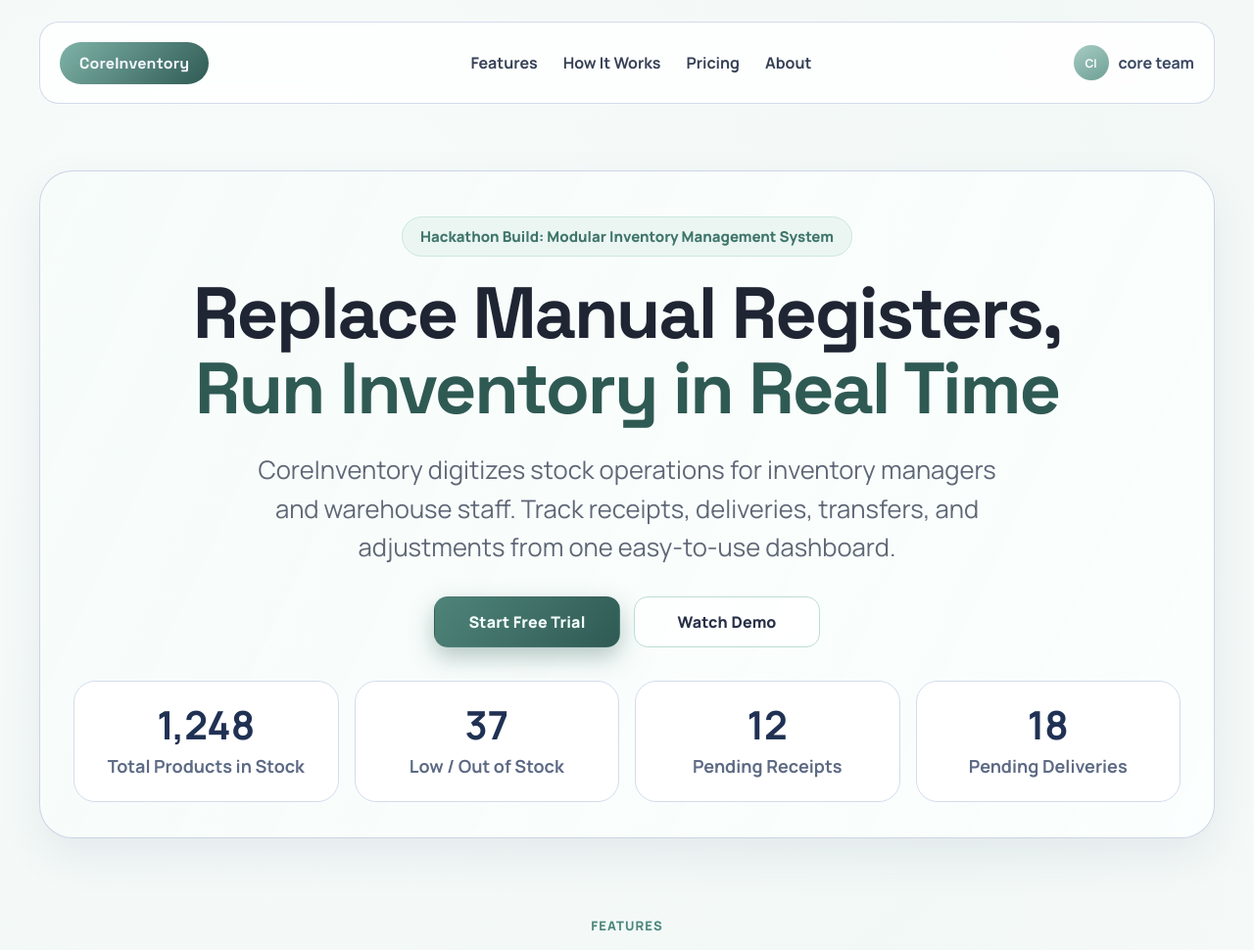
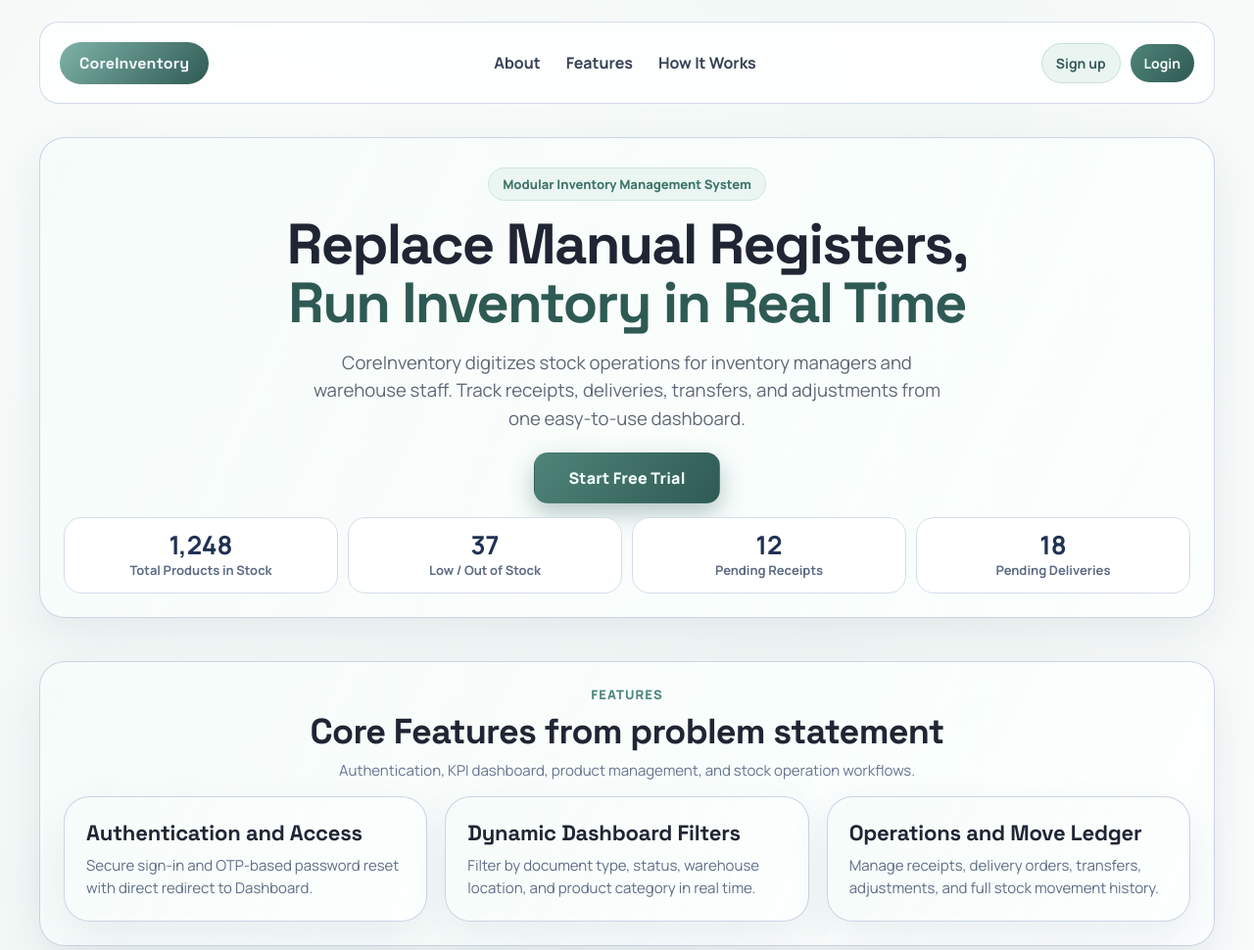
Before and after one commit to priyanshi3344/corelnventory, a plain HTML site: page client/index.html in a window 1280 px wide. Shown: the top 970 px of the page at 98% size. Drawn offline with Linux system fonts and the light colour scheme.

Commit message:
landing page ui changes

```diff
--- a/client/index.html
+++ b/client/index.html
@@ -13,21 +13,21 @@
 <header class="ci-topbar">
 	<a class="ci-logo" href="index.html">CoreInventory</a>
 	<nav class="ci-nav">
+		<a href="#about">About</a>
 		<a href="#features">Features</a>
 		<a href="#workflows">How It Works</a>
-		<a href="#pricing">Pricing</a>
-		<a href="#about">About</a>
+
 	</nav>
-	<div class="ci-user-block">
-		<span class="ci-avatar">CI</span>
-		<span>core team</span>
+	<div class="ci-auth-links">
+		<a class="ci-auth-signup" href="login.html">Sign up</a>
+		<a class="ci-auth-login" href="login.html">Login</a>
 	</div>
 </header>
 
 <main>
 	<section class="ci-hero" id="about">
 		<div class="ci-hero-inner">
-			<p class="ci-badge">Hackathon Build: Modular Inventory Management System</p>
+			<p class="ci-badge">Modular Inventory Management System</p>
 			<h1>Replace Manual Registers,<br><span>Run Inventory in Real Time</span></h1>
 			<p class="ci-subtext">
 				CoreInventory digitizes stock operations for inventory managers and warehouse staff.
@@ -35,7 +35,6 @@
 			</p>
 			<div class="ci-cta-row">
 				<a href="login.html" class="ci-btn ci-btn-primary">Start Free Trial</a>
-				<a href="dashboard.html" class="ci-btn ci-btn-ghost">Watch Demo</a>
 			</div>
 			<div class="ci-stats">
 				<article class="ci-stat-card">
@@ -59,6 +58,7 @@
 	</section>
 
 	<section class="ci-features" id="features">
+		<div class="ci-section-box">
 			<div class="ci-section-head">
 				<p>Features</p>
 				<h2>Core Features from problem statement</h2>
@@ -78,14 +78,16 @@
 					<p>Manage receipts, delivery orders, transfers, adjustments, and full stock movement history.</p>
 				</article>
 			</div>
+		</div>
 	</section>
 
 	<section class="ci-pricing" id="pricing">
+		<div class="ci-section-box">
 			<div class="ci-section-head">
 				<p>Workflows</p>
 				<h2>How stock flows in CoreInventory</h2>
 			</div>
-		<div class="ci-price-grid" id="workflows">
+			<div class="ci-price-grid" id="workflows" style="scroll-margin-top:110px">
 				<article class="ci-plan">
 					<h3>Receive</h3>
 					<p class="ci-plan-price">Step 1</p>
@@ -104,6 +106,7 @@
 					<p>Adjust mismatched stock and capture complete audit trail for warehouse control.</p>
 					<a href="reports.html" class="ci-btn ci-btn-ghost">Open Insights</a>
 				</article>
+			</div>
 		</div>
 	</section>
 </main>
--- a/client/style.css
+++ b/client/style.css
@@ -152,27 +152,39 @@ body.landing-page{
 	color:var(--ci-primary);
 }
 
-.ci-user-block{
+.ci-auth-links{
 	display:flex;
 	align-items:center;
 	gap:10px;
-	color:#394761;
 	font-weight:700;
 }
 
-.ci-avatar{
-	width:36px;
-	height:36px;
-	border-radius:50%;
-	display:grid;
-	place-items:center;
-	color:#fff;
-	font-size:12px;
-	background:linear-gradient(150deg, #a7ccc4, #6e9f95);
+.ci-auth-signup,
+.ci-auth-login{
+	text-decoration:none;
+	padding:10px 14px;
+	border-radius:999px;
+	font-size:14px;
+}
+
+.ci-auth-signup{
+	color:#37595b;
+	background:#eaf5f2;
+	border:1px solid #c9dfd9;
+}
+
+.ci-auth-login{
+	color:#f5fbf9;
+	background:linear-gradient(130deg, #4f8479, #2f5a54);
+}
+
+.ci-auth-signup:hover,
+.ci-auth-login:hover{
+	filter:brightness(0.97);
 }
 
 .ci-hero{
-	padding:68px 0 24px;
+	padding:34px 0 16px;
 }
 
 .ci-hero-inner,
@@ -186,8 +198,8 @@ body.landing-page{
 
 .ci-hero-inner{
 	border:1px solid rgba(173, 186, 214, 0.6);
-	border-radius:34px;
-	padding:46px 34px 36px;
+	border-radius:26px;
+	padding:30px 24px 24px;
 	text-align:center;
 	background:linear-gradient(115deg, rgba(246, 252, 250, 0.96), rgba(251, 255, 254, 0.9));
 	box-shadow:0 18px 45px rgba(36, 56, 92, 0.08);
@@ -195,21 +207,21 @@ body.landing-page{
 }
 
 .ci-badge{
-	margin:0 auto 20px;
+	margin:0 auto 14px;
 	width:fit-content;
 	border:1px solid #cde6df;
 	background:#ebf6f2;
 	color:#3f756b;
 	border-radius:999px;
-	padding:9px 18px;
-	font-size:15px;
+	padding:7px 14px;
+	font-size:13px;
 	font-weight:800;
 }
 
 .ci-hero h1{
 	margin:0;
 	font-family:"Space Grotesk", "Segoe UI", sans-serif;
-	font-size:clamp(38px, 6.7vw, 74px);
+	font-size:clamp(30px, 5vw, 58px);
 	line-height:1.04;
 	letter-spacing:-0.03em;
 }
@@ -219,15 +231,15 @@ body.landing-page{
 }
 
 .ci-subtext{
-	max-width:760px;
-	margin:24px auto 0;
+	max-width:660px;
+	margin:16px auto 0;
 	color:var(--ci-muted);
-	font-size:clamp(17px, 2vw, 32px);
+	font-size:clamp(14px, 1.45vw, 24px);
 	line-height:1.55;
 }
 
 .ci-cta-row{
-	margin-top:30px;
+	margin-top:20px;
 	display:flex;
 	justify-content:center;
 	gap:14px;
@@ -270,17 +282,17 @@ body.landing-page{
 }
 
 .ci-stats{
-	margin-top:34px;
+	margin-top:14px;
 	display:grid;
 	grid-template-columns:repeat(4, 1fr);
-	gap:16px;
+	gap:10px;
 }
 
 .ci-stat-card{
 	border:1px solid #d3dceb;
 	background:var(--ci-surface);
-	border-radius:22px;
-	padding:24px 16px;
+	border-radius:18px;
+	padding:14px 14px;
 	opacity:0;
 	animation:ci-fade-up 0.5s ease forwards;
 }
@@ -291,26 +303,40 @@ body.landing-page{
 
 .ci-stat-card h3{
 	margin:0;
-	font-size:40px;
+	font-size:26px;
 	line-height:1;
 	color:#203154;
 }
 
 .ci-stat-card p{
-	margin:10px 0 0;
-	font-size:18px;
+	margin:4px 0 0;
+	font-size:13px;
 	color:#5d6a84;
 	font-weight:700;
 }
 
+.ci-hero,
 .ci-features,
 .ci-pricing{
-	margin-top:56px;
+	scroll-margin-top:110px;
+}
+
+.ci-features,
+.ci-pricing{
+	margin-top:28px;
+}
+
+.ci-section-box{
+	border:1px solid rgba(173, 186, 214, 0.6);
+	border-radius:26px;
+	padding:24px;
+	background:linear-gradient(115deg, rgba(246, 252, 250, 0.96), rgba(251, 255, 254, 0.9));
+	box-shadow:0 18px 45px rgba(36, 56, 92, 0.08);
 }
 
 .ci-section-head{
 	text-align:center;
-	margin-bottom:24px;
+	margin-bottom:16px;
 }
 
 .ci-section-head p{
@@ -323,17 +349,17 @@ body.landing-page{
 }
 
 .ci-section-head h2{
-	margin:10px 0 0;
+	margin:6px 0 0;
 	font-family:"Space Grotesk", "Segoe UI", sans-serif;
-	font-size:clamp(32px, 4.8vw, 56px);
+	font-size:clamp(22px, 3vw, 36px);
 	letter-spacing:-0.02em;
 }
 
 .ci-section-head span{
 	display:block;
-	margin-top:12px;
+	margin-top:6px;
 	color:#677490;
-	font-size:20px;
+	font-size:15px;
 }
 
 .ci-feature-grid,
@@ -345,37 +371,38 @@ body.landing-page{
 
 .ci-feature-card,
 .ci-plan{
-	border:1px solid #d4ddee;
-	background:linear-gradient(160deg, rgba(255, 255, 255, 0.94), rgba(245, 248, 255, 0.84));
+	border:1px solid rgba(173, 186, 214, 0.6);
+	background:linear-gradient(115deg, rgba(246, 252, 250, 0.96), rgba(251, 255, 254, 0.9));
 	border-radius:26px;
-	padding:30px;
-	min-height:230px;
+	padding:22px 22px;
+	min-height:0;
+	box-shadow:0 18px 45px rgba(36, 56, 92, 0.08);
 }
 
 .ci-feature-card h3,
 .ci-plan h3{
 	margin:0;
 	font-family:"Space Grotesk", "Segoe UI", sans-serif;
-	font-size:32px;
+	font-size:22px;
 	letter-spacing:-0.01em;
 }
 
 .ci-feature-card p,
 .ci-plan p{
-	margin:14px 0 0;
-	font-size:21px;
+	margin:8px 0 0;
+	font-size:15px;
 	line-height:1.55;
 	color:#5f6d86;
 }
 
 .ci-plan{
-	min-height:310px;
+	min-height:0;
 }
 
 .ci-plan-price{
-	margin:16px 0 0;
+	margin:8px 0 0;
 	color:#203154;
-	font-size:48px;
+	font-size:28px;
 	font-weight:800;
 	line-height:1;
 }
@@ -387,18 +414,18 @@ body.landing-page{
 }
 
 .ci-plan .ci-btn{
-	margin-top:22px;
+	margin-top:14px;
 	display:inline-block;
 }
 
 .ci-plan-featured{
-	border-color:#b9ddd4;
-	box-shadow:0 18px 34px rgba(95, 147, 136, 0.17);
+	border-color:rgba(127, 179, 168, 0.7);
+	box-shadow:0 18px 45px rgba(36, 56, 92, 0.08);
 }
 
 .ci-footer{
-	margin-top:70px;
-	padding:50px 0 20px;
+	margin-top:36px;
+	padding:28px 0 16px;
 	border-top:1px solid #d3dcec;
 	background:linear-gradient(110deg, #f7fcfb 4%, #f2f8f6 50%, #ffffff 96%);
 }
@@ -410,25 +437,25 @@ body.landing-page{
 }
 
 .ci-footer-grid h4{
-	margin:0 0 12px;
+	margin:0 0 8px;
 	font-family:"Space Grotesk", "Segoe UI", sans-serif;
-	font-size:30px;
+	font-size:18px;
 }
 
 .ci-footer-grid p{
-	margin:16px 0 0;
+	margin:8px 0 0;
 	max-width:460px;
 	color:#586a84;
-	font-size:19px;
-	line-height:1.55;
+	font-size:14px;
+	line-height:1.5;
 }
 
 .ci-footer-grid a{
 	display:block;
-	margin-bottom:11px;
+	margin-bottom:6px;
 	color:#3d4f69;
 	text-decoration:none;
-	font-size:19px;
+	font-size:14px;
 }
 
 .ci-footer-grid a:hover{
@@ -454,14 +481,14 @@ body.landing-page{
 }
 
 .ci-footer-bottom{
-	margin-top:34px;
+	margin-top:18px;
 	border-top:1px solid #d5deee;
-	padding-top:18px;
+	padding-top:12px;
 	display:flex;
 	justify-content:space-between;
 	gap:20px;
 	color:#697995;
-	font-size:17px;
+	font-size:13px;
 }
 
 @keyframes ci-rise{
@@ -508,8 +535,14 @@ body.landing-page{
 		font-size:14px;
 	}
 
-	.ci-user-block span:last-child{
-		display:none;
+	.ci-auth-links{
+		gap:6px;
+	}
+
+	.ci-auth-signup,
+	.ci-auth-login{
+		padding:8px 10px;
+		font-size:12px;
 	}
 
 	.ci-hero{
```
Lines whose indentation alone changed are shown as unchanged.
